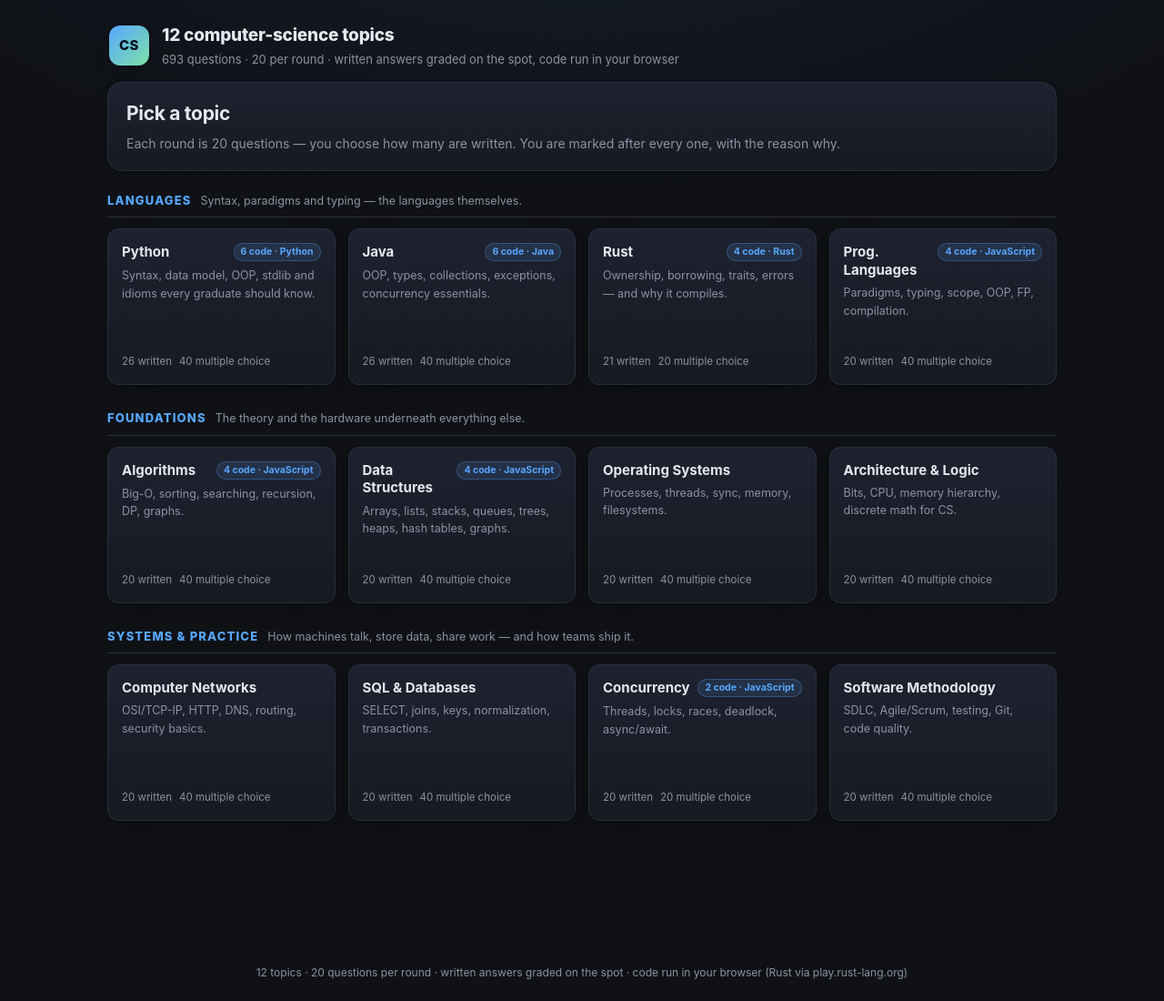
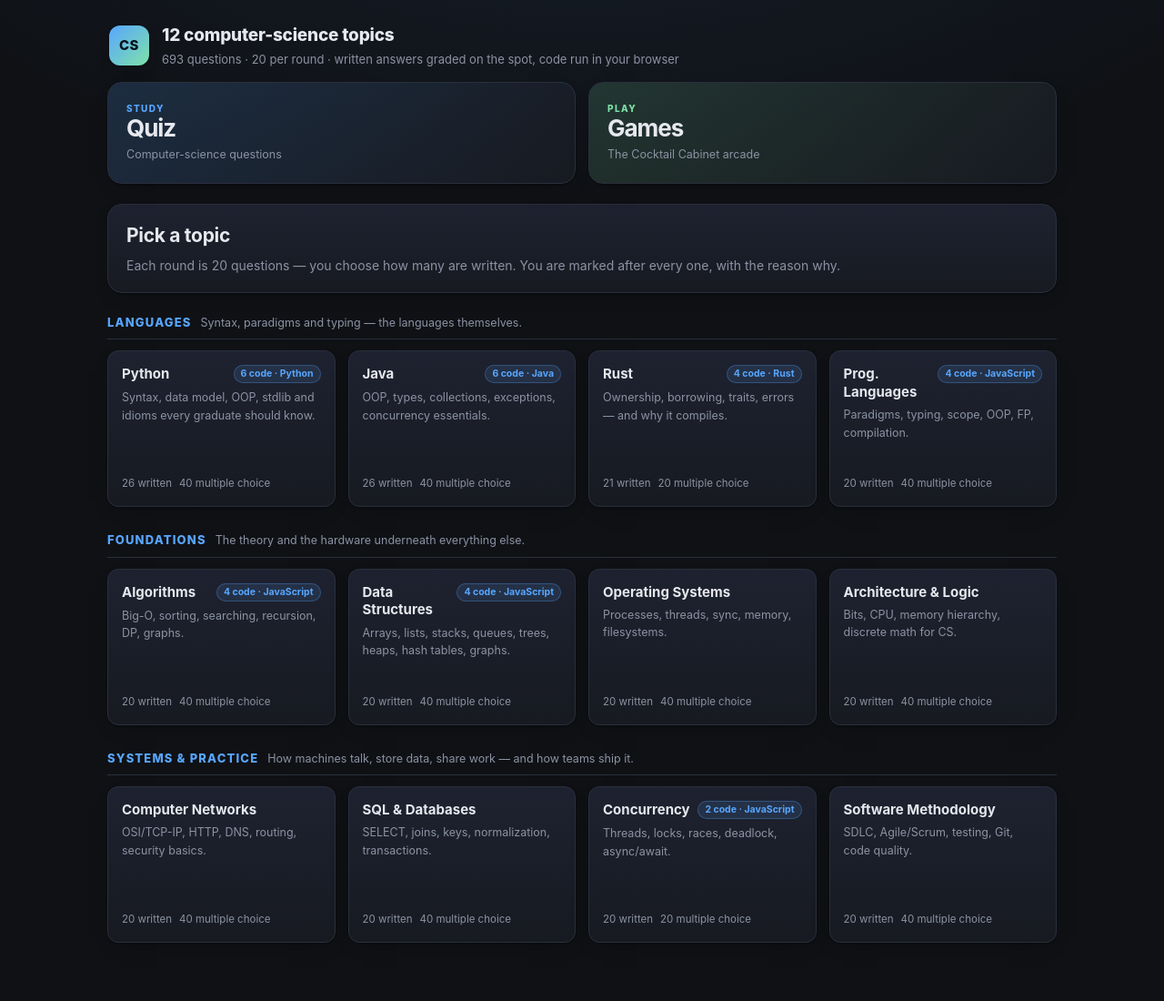
Before and after one commit to SYKhayyat/siach-quiz, a website with bundled scripts: page index.html in a window 1280 px wide. Shown: the top 1100 px of the page at 91% size. Built offline with nearby package versions, Linux system fonts and the light colour scheme.

Commit message:
Add quiz and games landing buttons

```diff
--- a/js/views/home-view.js
+++ b/js/views/home-view.js
@@ -59,6 +59,7 @@ export function renderHome(els, show, topics, readBest, progressOf, onStart) {
     " computer-science topics</h1><p>" +
     all.questions +
     " questions · 20 per round · written answers graded on the spot, code run in your browser</p></div></div>" +
+    '<nav class="portal-grid" aria-label="Choose an activity"><a class="portal-card portal-quiz" href="./"><span class="portal-kicker">Study</span><strong>Quiz</strong><small>Computer-science questions</small></a><a class="portal-card portal-games" href="https://games.siachshai.online"><span class="portal-kicker">Play</span><strong>Games</strong><small>The Cocktail Cabinet arcade</small></a></nav>' +
     '<div class="hero"><h2>Pick a topic</h2><p>Each round is 20 questions — you choose how many are written. You are marked after every one, with the reason why.</p></div>' +
     groups
       .map(
--- a/styles.css
+++ b/styles.css
@@ -46,6 +46,16 @@ main{max-width:1080px;margin:22px auto;padding:0 18px 90px}
 .brandbar h1{margin:0;font-size:19px;font-weight:800;letter-spacing:-.2px}
 .brandbar p{margin:2px 0 0;color:var(--muted);font-size:13px}
 .hero{background:linear-gradient(180deg,var(--panel2),var(--panel));border:1px solid var(--line);border-radius:var(--radius-lg);padding:18px 20px;margin-bottom:22px;box-shadow:var(--shadow)}
+.portal-grid{display:grid;grid-template-columns:repeat(2,minmax(0,1fr));gap:14px;margin:0 0 22px}
+.portal-card{display:flex;min-height:112px;flex-direction:column;justify-content:center;padding:18px 20px;border:1px solid var(--line);border-radius:var(--radius-lg);color:var(--text);text-decoration:none;box-shadow:var(--shadow);transition:transform .14s,border-color .14s,box-shadow .14s}
+.portal-card:hover,.portal-card:focus-visible{transform:translateY(-3px);border-color:var(--accent);box-shadow:0 10px 30px -18px rgba(88,166,255,.7);outline:none}
+.portal-card strong{font-size:26px;line-height:1.1;letter-spacing:-.04em}
+.portal-card small{margin-top:4px;color:var(--muted);font-size:12.5px}
+.portal-kicker{color:var(--accent);font-size:10px;font-weight:800;letter-spacing:.14em;text-transform:uppercase}
+.portal-quiz{background:linear-gradient(135deg,rgba(88,166,255,.18),var(--panel))}
+.portal-games{background:linear-gradient(135deg,rgba(126,226,168,.16),var(--panel))}
+.portal-games .portal-kicker{color:#7ee2a8}
+@media(max-width:560px){.portal-grid{grid-template-columns:1fr}}
 .hero h2{margin:0 0 6px;font-size:21px;letter-spacing:-.3px}
 .hero p{margin:0;color:var(--muted);font-size:14px}
 .tgroup{margin-bottom:26px}
```
